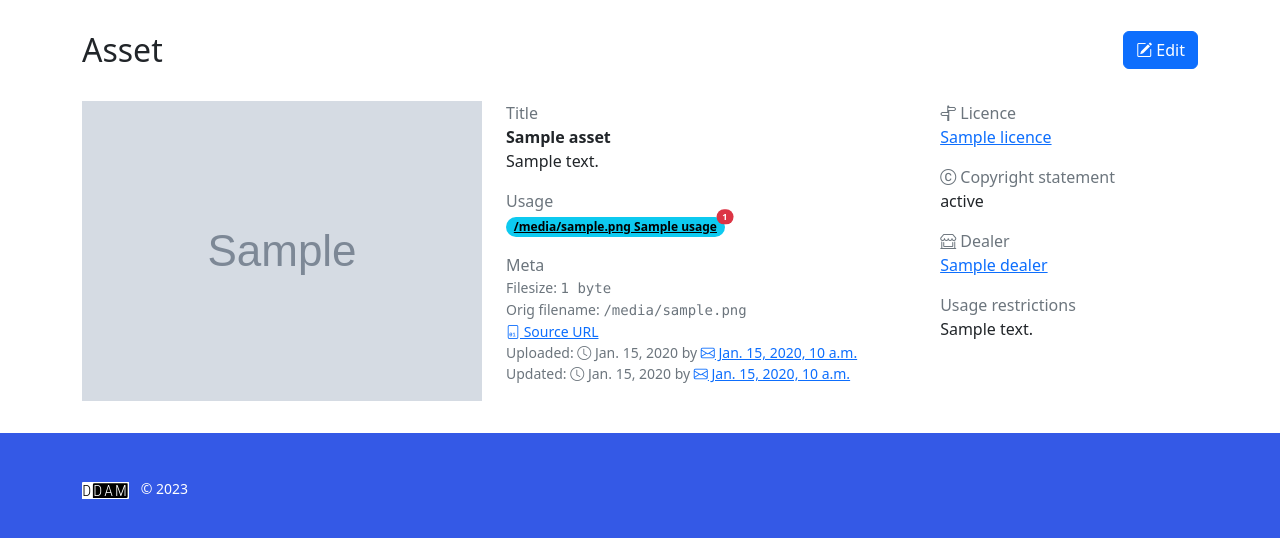
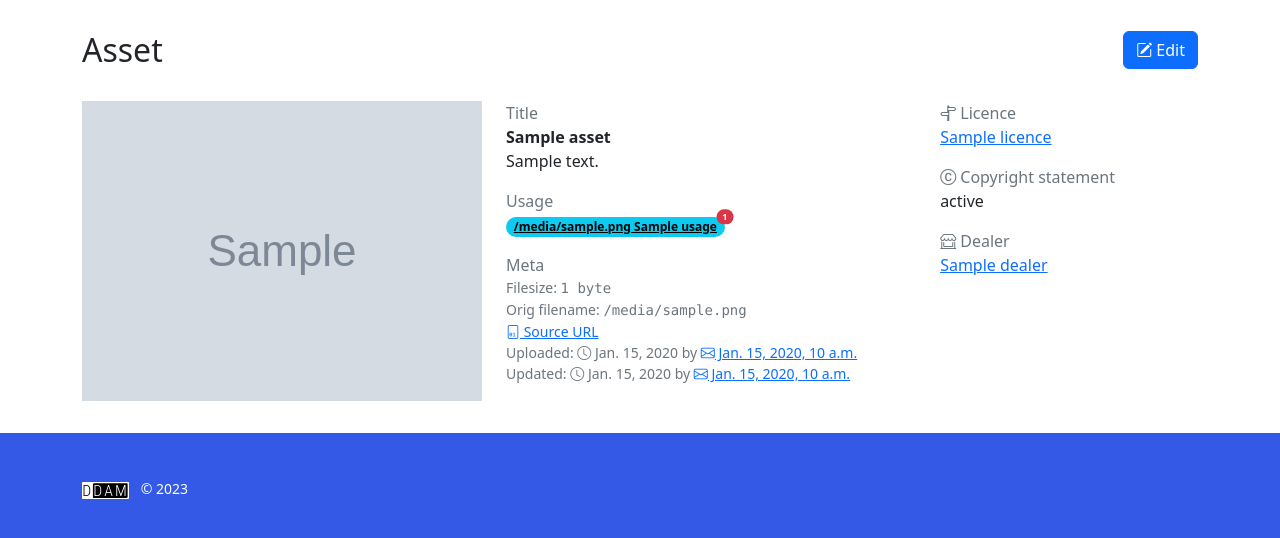
Before and after one commit to tombreit/ddam, a Django app: template ddam/templates/core/asset_detail.html in a window 1280 px wide. Shown: the part 74-612 px from the top of the page. Run offline with Django 4.2, Linux system fonts and the light colour scheme; the template is opened without the code that fills it: most values are stand-ins (such as "Sample title", 1, 10 or a date in 2020); grey boxes marked "Sample" are stand-in pictures; style sheets or scripts are compiled from the project's sources; some libraries are stand-ins or nearby versions.

Commit message:
removed field 'usage_restrictions. Closes #9

```diff
--- a/ddam/core/models.py
+++ b/ddam/core/models.py
@@ -191,12 +191,6 @@ class Asset(AbstractTimestampedModel, AbstractUserTrackedModel, AbstractUuidMode
         verbose_name="Source URL",
         help_text="Source/Origin of asset. Give an URL."
     )
-    usage_restriction = models.ForeignKey(
-        'core.usagerestriction',
-        blank=True,
-        null=True,
-        on_delete=models.SET_NULL,
-    )
     usage = models.ManyToManyField(
         Usage,
         blank=True,
--- a/ddam/templates/core/asset_detail.html
+++ b/ddam/templates/core/asset_detail.html
@@ -108,17 +108,6 @@
                 n/a
             {% endif %}
         </p>
-        <p>
-            <span class="text-muted">
-                Usage restrictions
-            </span>
-            <br>
-            {% if asset.usage_restriction %}
-                {{ asset.usage_restriction.description|linebreaksbr }}
-            {% else %}
-                n/a
-            {% endif %}
-        </p>
     </div>
 </div>
 
```
Also changed, not shown: ddam/core/migrations/0006_remove_asset_usage_restriction.py (added).
